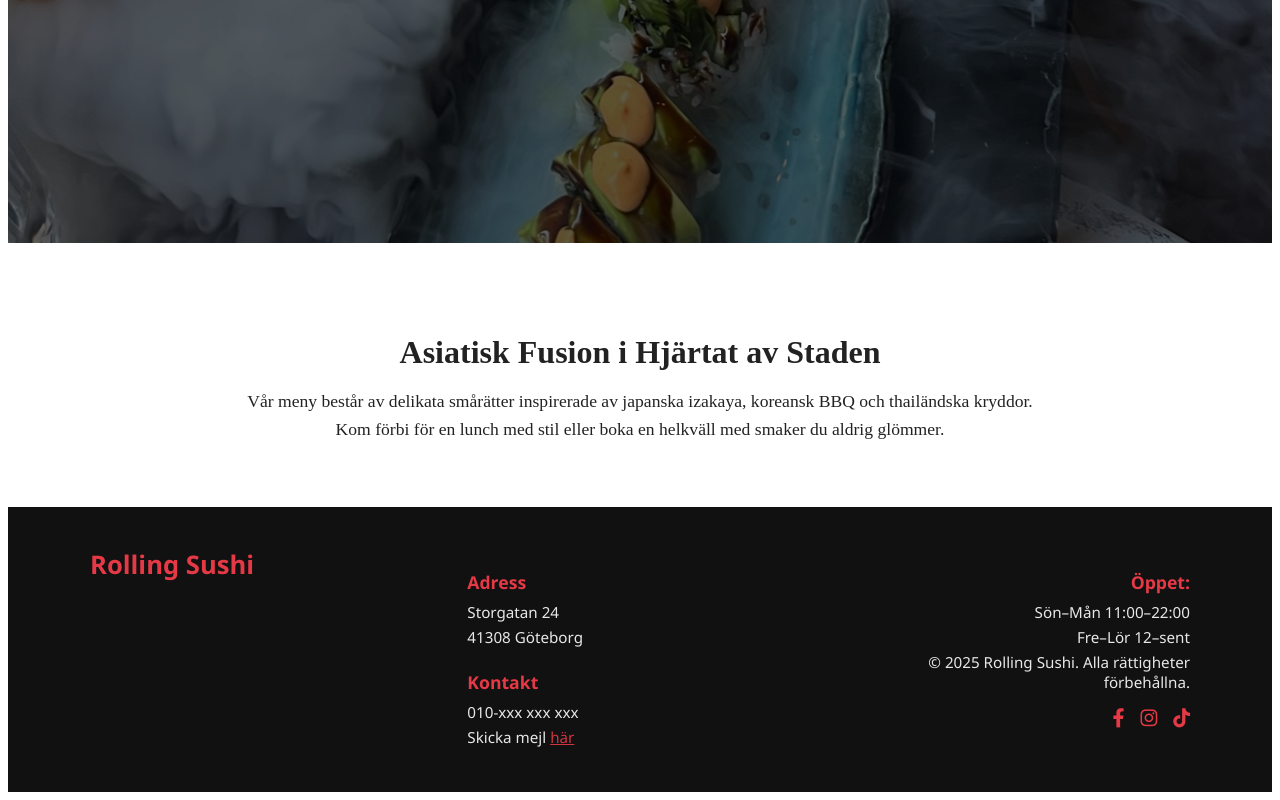
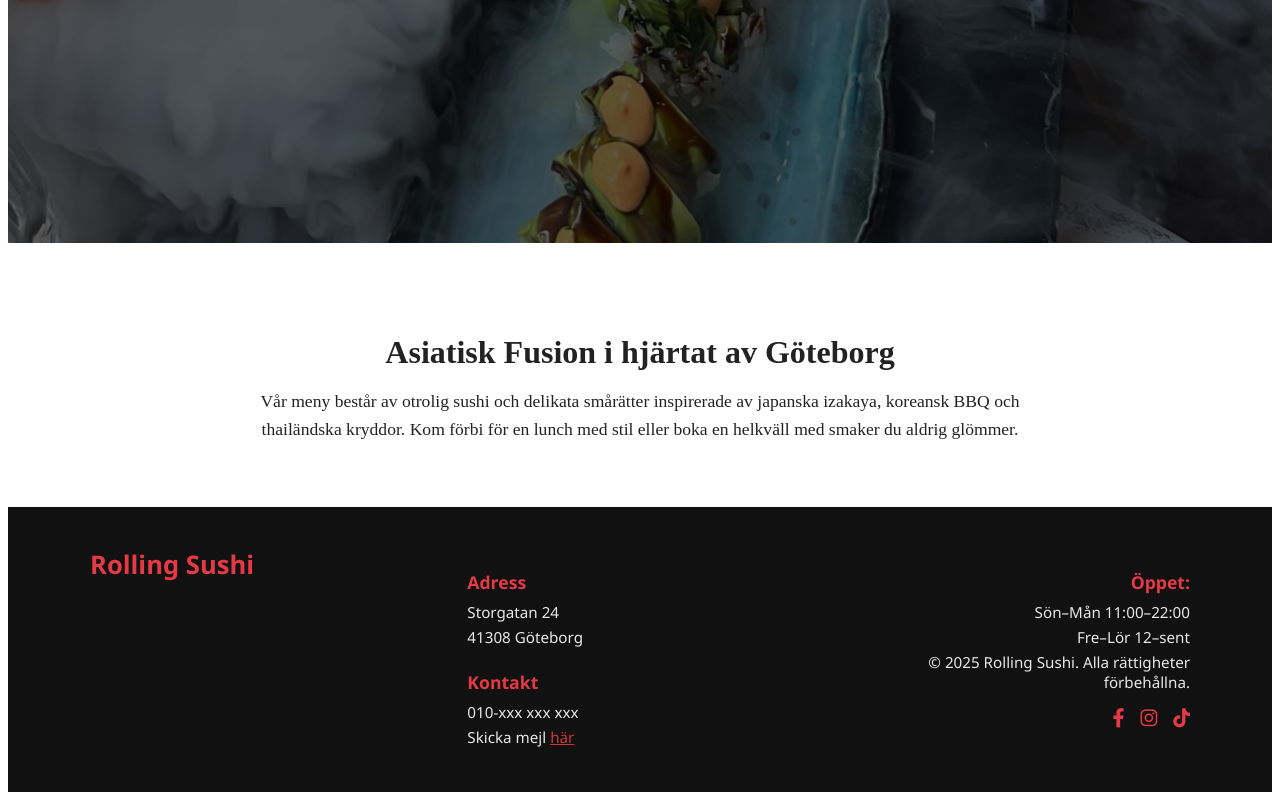
Before and after one commit to nathalievaster/frontend-restaurant, an Angular app: page /home in a window 1280 px wide. Shown: the part 636-1436 px from the top of the page. Built offline with nearby package versions, Linux system fonts and the light colour scheme.

Commit message:
uppdatering av text

```diff
--- a/src/app/pages/home/home.component.html
+++ b/src/app/pages/home/home.component.html
@@ -12,9 +12,9 @@
   </section>
 
   <section class="intro">
-    <h2>Asiatisk Fusion i Hjärtat av Staden</h2>
+    <h2>Asiatisk Fusion i hjärtat av Göteborg</h2>
     <p>
-      Vår meny består av delikata smårätter inspirerade av japanska izakaya, koreansk BBQ och thailändska kryddor.
+      Vår meny består av otrolig sushi och delikata smårätter inspirerade av japanska izakaya, koreansk BBQ och thailändska kryddor.
       Kom förbi för en lunch med stil eller boka en helkväll med smaker du aldrig glömmer.
     </p>
   </section>
```
